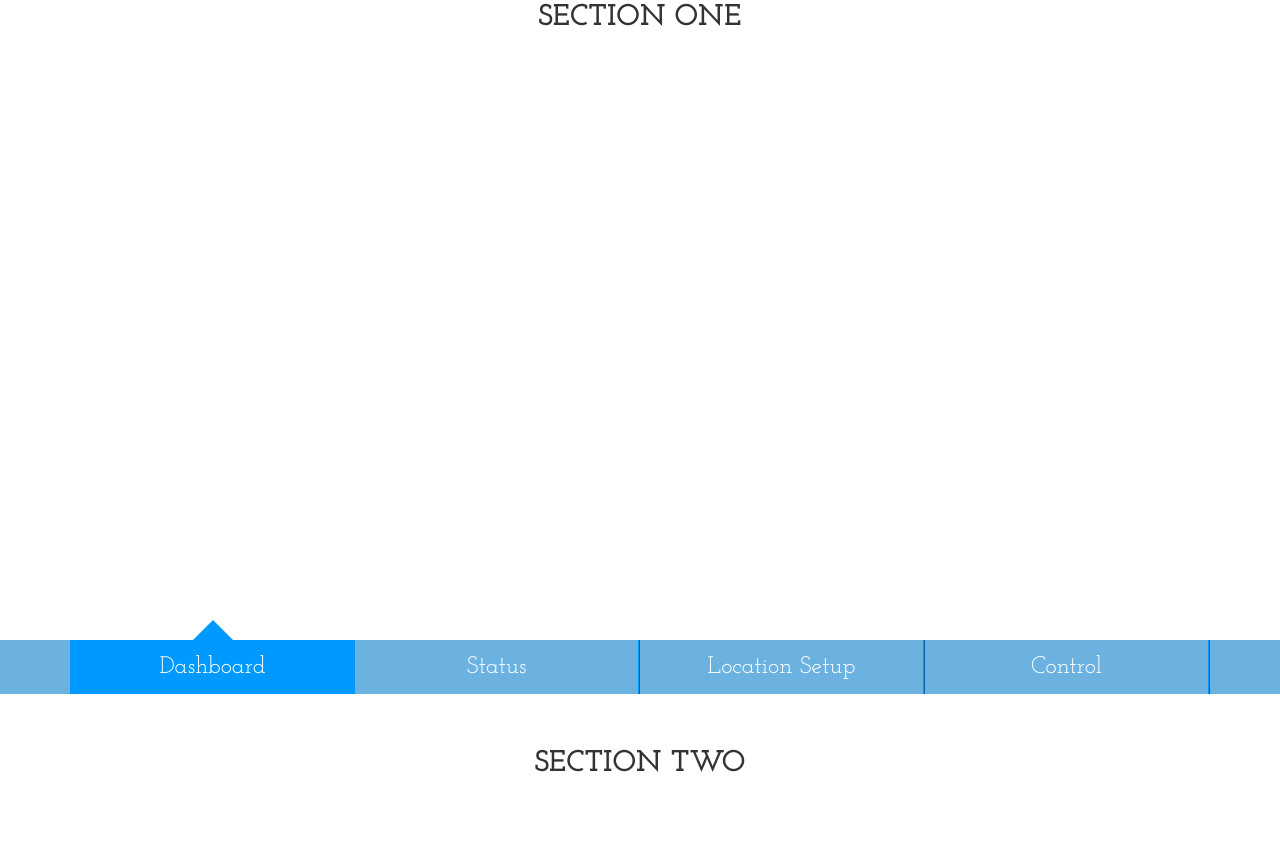
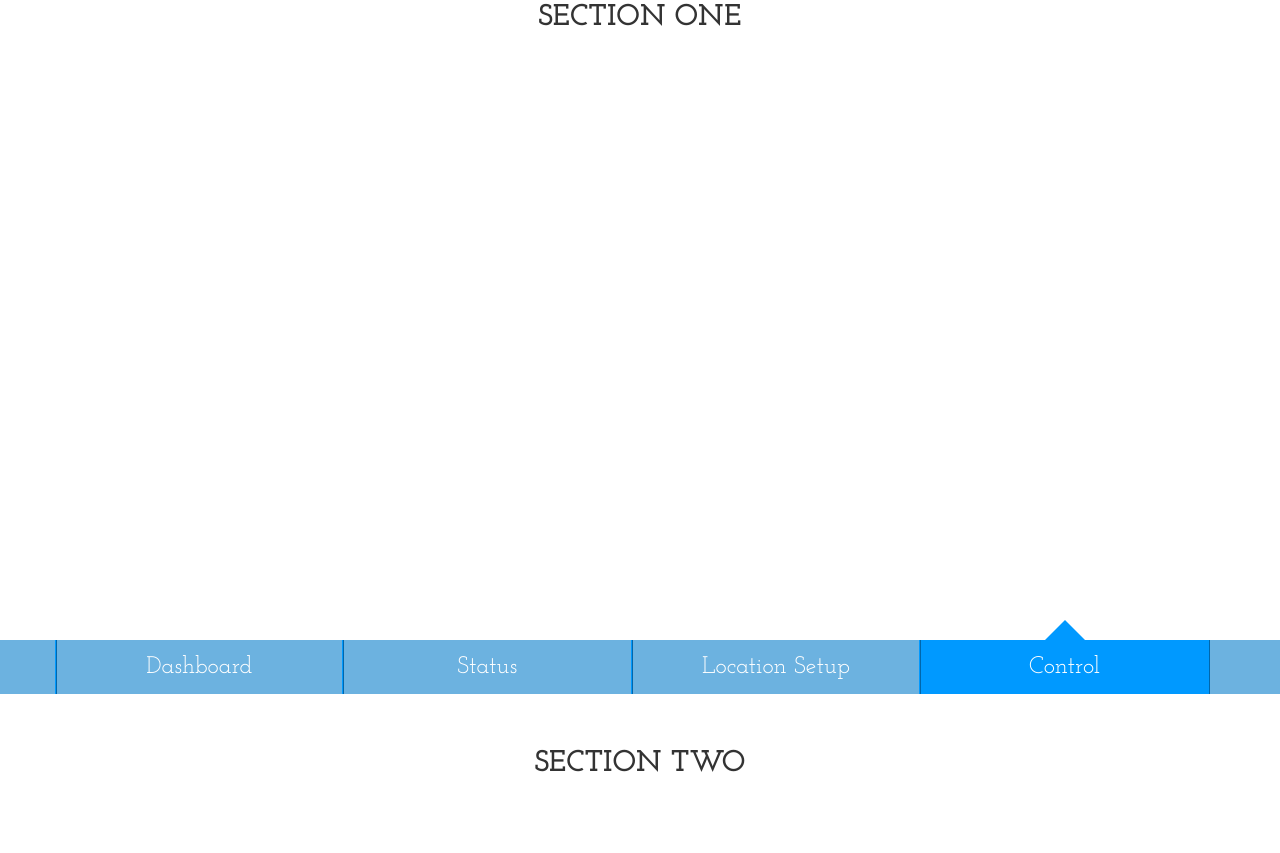
Before and after one commit to Satish55/Project-ST, a plain HTML site: page home.html in a window 1280 px wide. Shown: the part 106-959 px from the top of the page. Drawn offline with Linux system fonts and the light colour scheme.

Commit message:
Until scoll

```diff
--- a/css/main.css
+++ b/css/main.css
@@ -1,4 +1,5 @@
 body {
+	position: relative;
 	/*font-family: 'PT Sans', sans-serif;*/
 	font-family: 'Josefin Slab', serif;
 	font-size: 18px;
@@ -21,6 +22,7 @@ ul {
 	position: fixed;
 	width: 100%;
 	font-size: 22px;
+	z-index: 9999;
 }
 .top-header {
 	display: none;
@@ -78,11 +80,19 @@ ul {
 	font-size: 24px;
 
 }
-.st-bottom a.active {
+.st-bottom.nav > li,
+.st-bottom.nav > li > a:focus {
+	background: #6CB2E0;
+}
+.st-bottom.nav > li > a:hover,
+.st-bottom.nav > li.active > a,
+.st-bottom.nav > li.focus > a {
+	text-decoration: none;
 	background: #0099FF;
 	color: #fff;
 }
-.st-bottom a.active:after {
+
+.st-bottom li.active a:after {
 	bottom: 100%;
 	border: solid transparent;
 	content: '';
@@ -95,8 +105,11 @@ ul {
 	left: 50%;
 	margin-left: -20px;
 }
-.st-bottom a+a {
+.st-bottom li a {
 	border-right: 2px ridge #0099FF;
+}
+.st-bottom li:first-child a {
+	border-left: 2px ridge #0099FF;
 }
 main > section {
 	/*min-height: 595px;*/
@@ -106,8 +119,25 @@ main > section {
 	font-weight: bold;
 	text-transform: uppercase;
 }
-
-
+.st-main {
+	position: relative;
+}
+/*.top-tri:hover {
+	cursor: pointer;
+}
+.top-tri{
+	border: solid transparent;
+	content: '';
+	height: 0;
+	width: 0;
+	position: absolute;
+	pointer-events: none;
+	border-top-color: #0099FF;
+	border-width: 20px;
+	left: 0%;
+	bottom: 0px;
+	top: 0px;
+}*/
 
 
 /*iPad Group */
@@ -179,3 +209,10 @@ main > section {
 	and (orientation : landscape) {
 
 	}
+
+/*Large */
+@media only screen and (min-width:767px) {
+	.top-wrap {
+		text-align: inherit;
+	}
+}
--- a/home.html
+++ b/home.html
@@ -11,7 +11,7 @@
 	<link rel="stylesheet" type="text/css" href="css/main.css">
 	<script src="js/jquery.js"></script>
 </head>
-<body>
+<body data-spy="scroll" data-target="#st-pnav">
 	<header class="st-header">
 		<div id="top-header" class="container top-header">
 			<div class="row top-wrap">
@@ -23,7 +23,7 @@
 				</div>
 			</div>
 		</div>
-		<nav class="navbar navbar-default st-menu">
+		<nav id="st-mnav" class="navbar navbar-default st-menu">
 		  <div class="container">
 		    <div class="navbar-header">
 		      <button type="button" class="navbar-toggle collapsed" data-toggle="collapse" data-target="#bs-example-navbar-collapse-1">
@@ -37,6 +37,7 @@
 		        <span class="st-trail"></span>
 		        <span class="st-trail"></span>
 		      </button>
+		      <!-- <div class="top-tri"></div> -->
 		    </div>
 		    <div class="collapse navbar-collapse" id="bs-example-navbar-collapse-1">
 		      <ul class="nav navbar-nav">
@@ -52,7 +53,6 @@
 		      </ul>
 
 		      <ul class="nav navbar-nav navbar-right">
-		        <li><a href="#">Link</a></li>
 		        <li class="dropdown">
 		          <a href="#" class="dropdown-toggle" data-toggle="dropdown" role="button" aria-expanded="false">Account<span class="caret"></span></a>
 		          <ul class="dropdown-menu" role="menu">
@@ -73,20 +73,20 @@
 		</div>
 	</header>
 
-	<main>
+	<main class="st-main">
 		<section id="1">Section One</section>
 		<section id="2">Section Two</section>
 		<section id="3">Section Three</section>
 		<section id="4">Section Four</section>
 	</main>
 
-	<div class="st-bottom-wrap">
-		<div class="container st-bottom">
-			<a href="#1" class="col-md-3 active">Dashboard</a>
-			<a href="#2" class="col-md-3">Status</a>
-			<a href="#3" class="col-md-3">Location Setup</a>
-			<a href="#4" class="col-md-3">Control</a>
-		</div>
+	<div id="st-pnav" class="st-bottom-wrap">
+		<ul class="container nav st-bottom">
+			<li class="active"><a href="#1" class="col-md-3">Dashboard</a></li>
+			<li><a href="#2" class="col-md-3">Status</a></li>
+			<li><a href="#3" class="col-md-3">Location Setup</a></li>
+			<li><a href="#4" class="col-md-3">Control</a></li>
+		</ul>
 	</div>
 	<script src="js/bootstrap.min.js"></script>
 	<script src="js/scroll.js"></script>
--- a/js/main.js
+++ b/js/main.js
@@ -4,8 +4,12 @@
 		$( "#top-header" ).slideToggle('fast',function(){
 			var newheaderH = $('.st-header').height();
 			$('main > section').css('padding-top',newheaderH);
-			// console.log('new '+newheaderH);
+			console.log('new '+newheaderH);
 		});
+	});
+	$('body').scrollspy({
+		target: '#st-pnav',
+		offset: 80
 	});
 	$('.st-bottom a').smoothScroll();
 	var windowH = $(window).height();
@@ -14,5 +18,5 @@
 	var mainH = windowH-(footerH);
 	$('main > section').css('min-height',mainH);
 	$('main > section').css('padding-top',headerH);
-	// console.log('Window ' +windowH+ ' Header '+headerH+' Footer '+ footerH);
+	console.log('Window ' +windowH+ ' Header '+headerH+' Footer '+ footerH);
 })(jQuery);
```
Also changed, not shown: Read Me.txt (added). Lines whose indentation alone changed are shown as unchanged.
